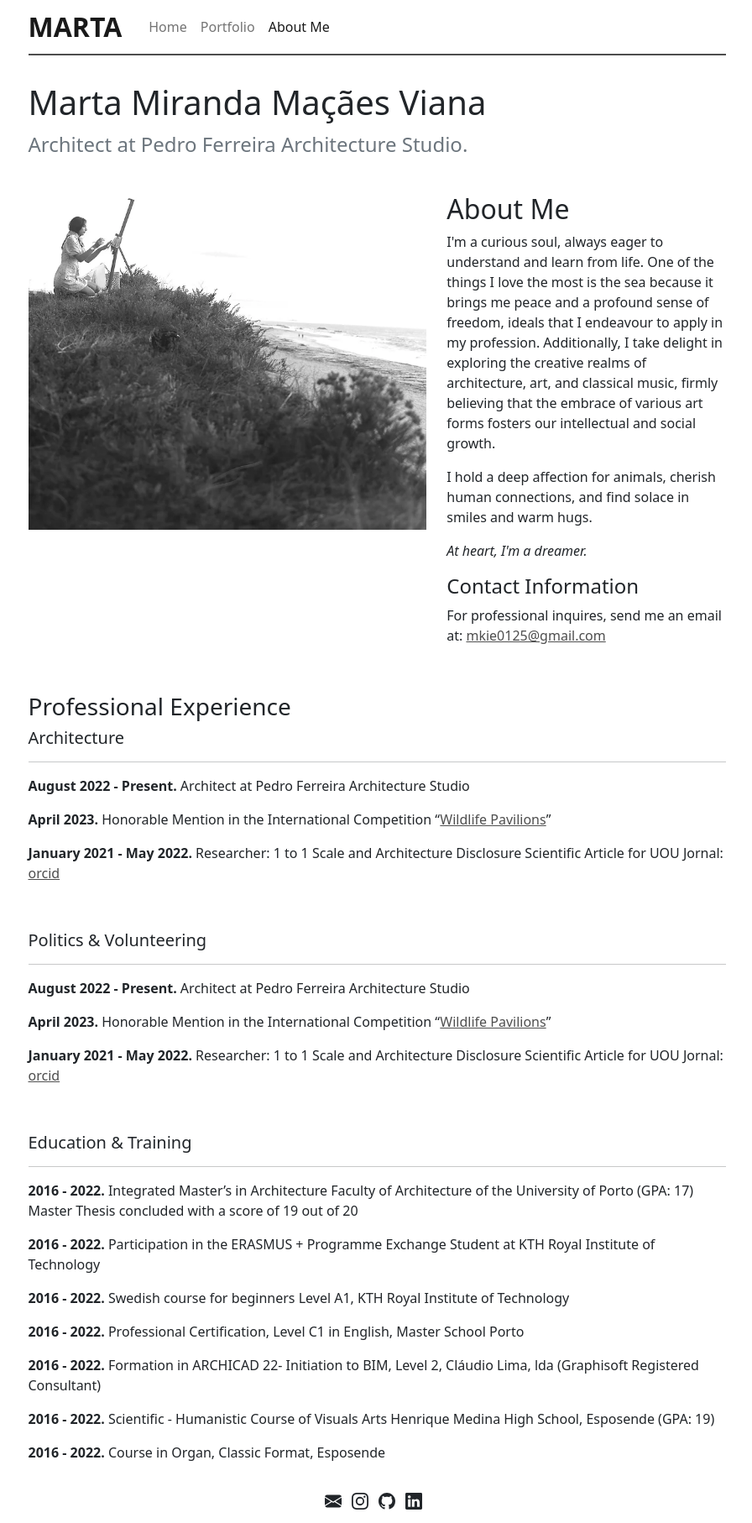
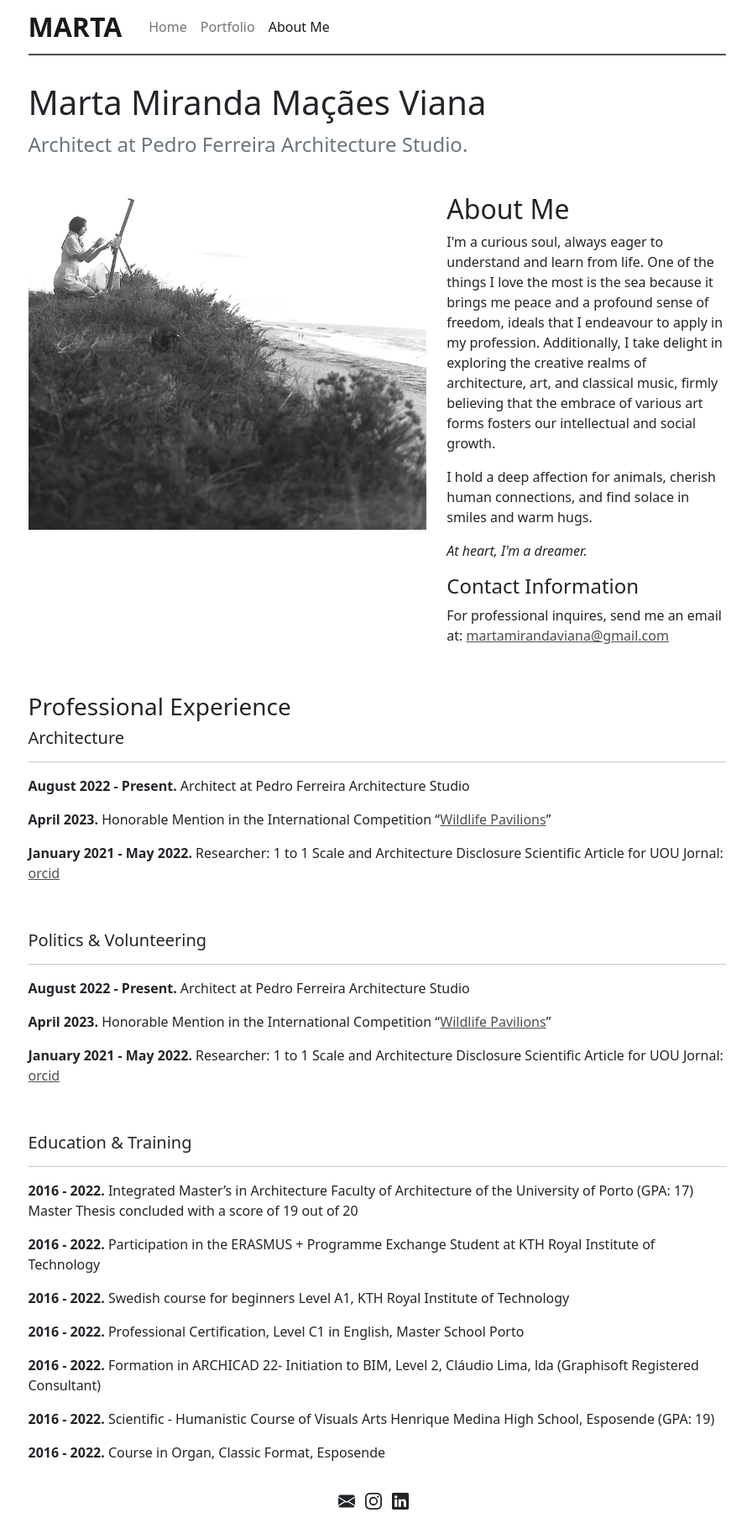
Before and after one commit to AndreuMatoses/marta-website, a Jekyll site: the page built from about.md, in a window 1280 px wide. Shown: the whole page at 84% size, without its empty margins (191-1087 px from the left). Built offline with Jekyll 4.4.1, drawn with Linux system fonts in a browser that asks for light colours; some of the changed lines change nothing that is shown.

Commit message:
asdasdasd

```diff
--- a/_config.yml
+++ b/_config.yml
@@ -18,7 +18,7 @@
 tagline: Architecture Portfolio
 
 # A longer description used for the description meta tag. Also used as fallback for pages that don't provide their own description, and also as part of the page's title tag if neither page.title nor site.tagline has been defined.
-description: Architecture Portfolio for Marta Miranda Maçães Viana
+description: Architecture Portfolio
 
 # The full URL to your site. Note: site.github.url will be used by default.
 url: https://andreumatoses.github.io/marta-website
@@ -33,7 +33,7 @@
 author: Marta and Andreu
 
 # URL to a site-wide logo (e.g., /assets/your-company-logo.png)
-logo: /assets/images/light_bauhaus_logo.png
+# logo: /assets/images/light_bauhaus_logo.png
 
 # Enter your Google Analytics web tracking code (e.g. UA-2110908-2) to activate tracking
 google_analytics:
@@ -56,11 +56,11 @@
 
 # Includes an icon in the footer for each username you enter
 footer-links:
-  email: mkie0125@gmail.com
+  email: martamirandaviana@gmail.com
   facebook:
-  github: andrewhwanpark/brutalist-blog
-  instagram: andrewhwanpark
-  linkedin: andrewhwanpark
+  github:
+  instagram: martagaiaoviana
+  linkedin: marta-macaes-viana
   rss: # just type anything here for a working RSS icon
   twitter:
 
```
